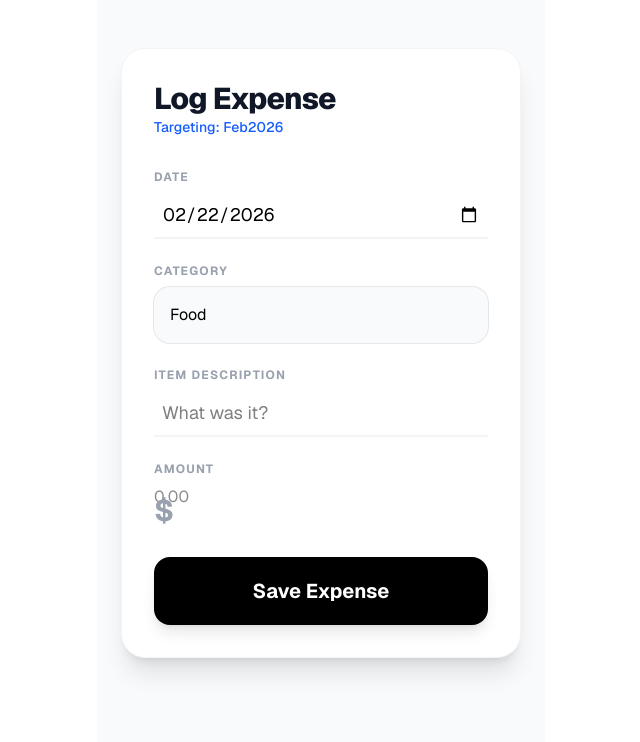
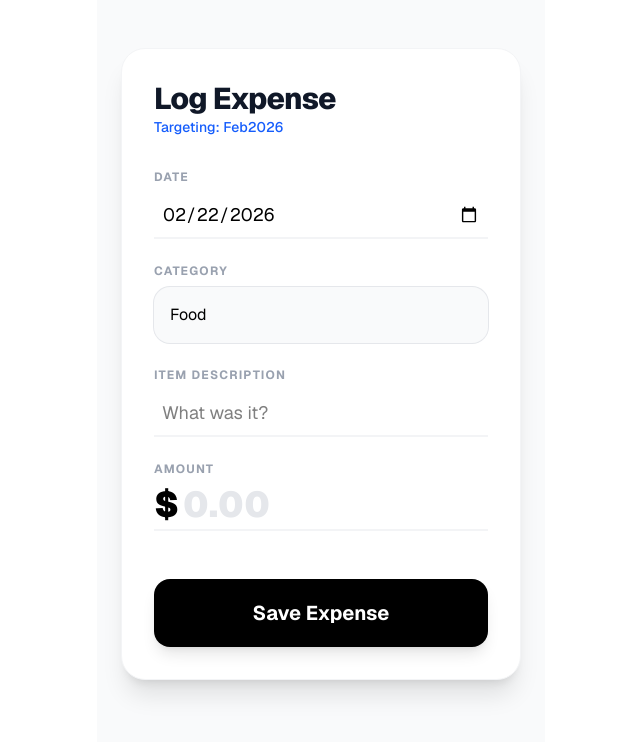
Before and after one commit to AdityaKane2001/expense-tracker, a Next.js app: page / in a window 1280 px wide. Shown: the top 742 px of the page, without its empty margins (319-959 px from the left). Built offline with nearby package versions, Linux system fonts and the light colour scheme.

Commit message:
Cost field weird

```diff
--- a/app/page.tsx
+++ b/app/page.tsx
@@ -65,19 +65,21 @@ export default function Home() {
 
           <div className="flex flex-col gap-2">
             <label className="text-xs font-bold text-gray-400 uppercase tracking-widest">Amount</label>
-            <div className="relative">
-              <span className="absolute left-0 top-2 text-3xl font-bold text-gray-400">$</span>
+            <div className="flex items-center gap-1 border-b-2 border-gray-100 focus-within:border-blue-500 transition-all pb-1">
+              {/* Dollar sign stays fixed and large */}
+              <span className="text-4xl font-black text-black select-none">$</span>
+
               <input
                 name="cost"
-                type="tel"
+                type="text"
                 inputMode="decimal"
                 placeholder="0.00"
-                className="your-styles-here"
+                // Changed to text-black and 4xl to ensure it's huge and dark
+                className="w-full text-4xl font-black text-black outline-none bg-transparent placeholder:text-gray-200"
                 required
               />
             </div>
           </div>
-
           <button type="submit" className="mt-6 bg-black text-white p-5 rounded-2xl font-bold text-xl shadow-lg active:scale-[0.98] hover:bg-gray-800 transition-all">
             Save Expense
           </button>
```
